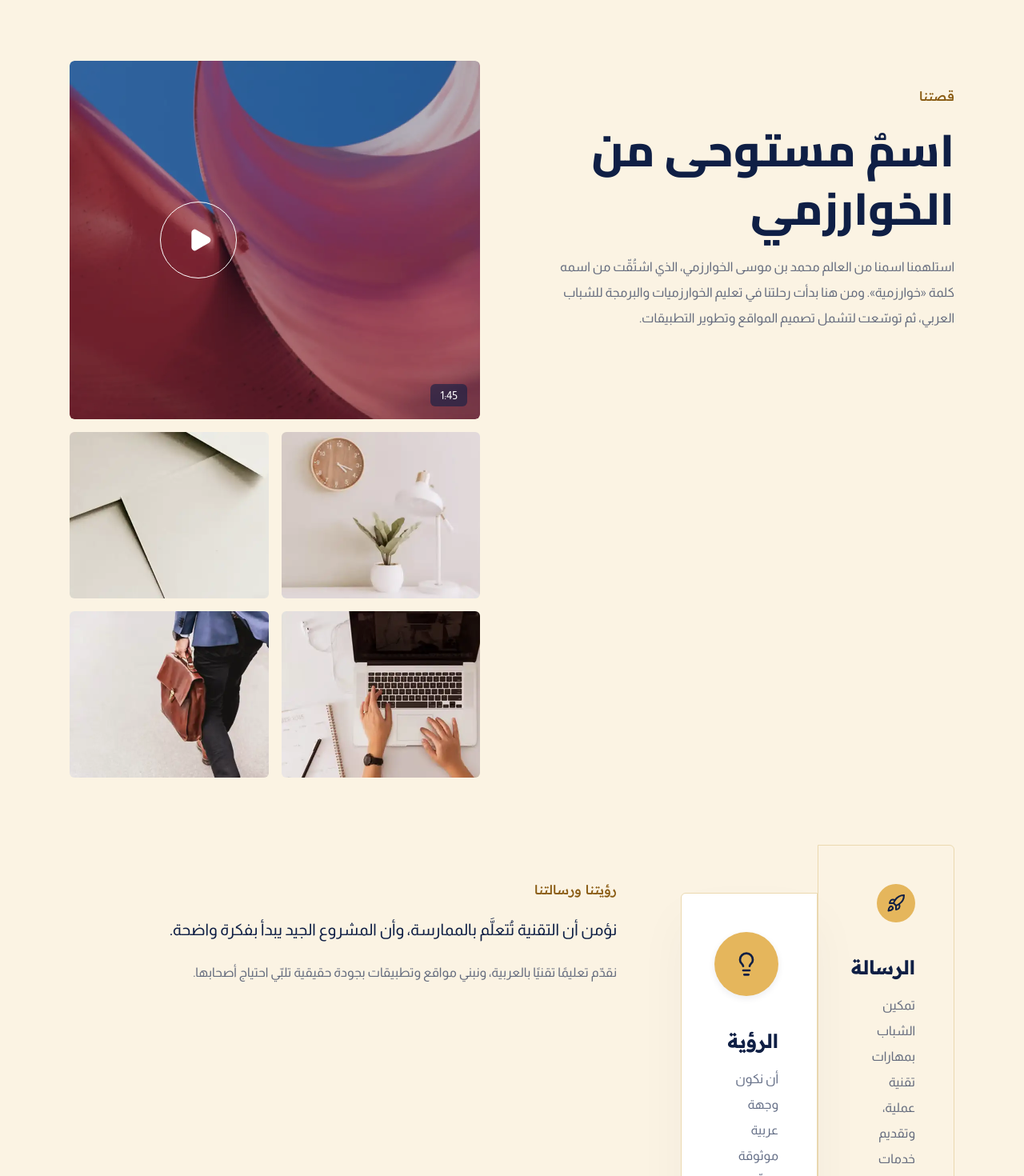
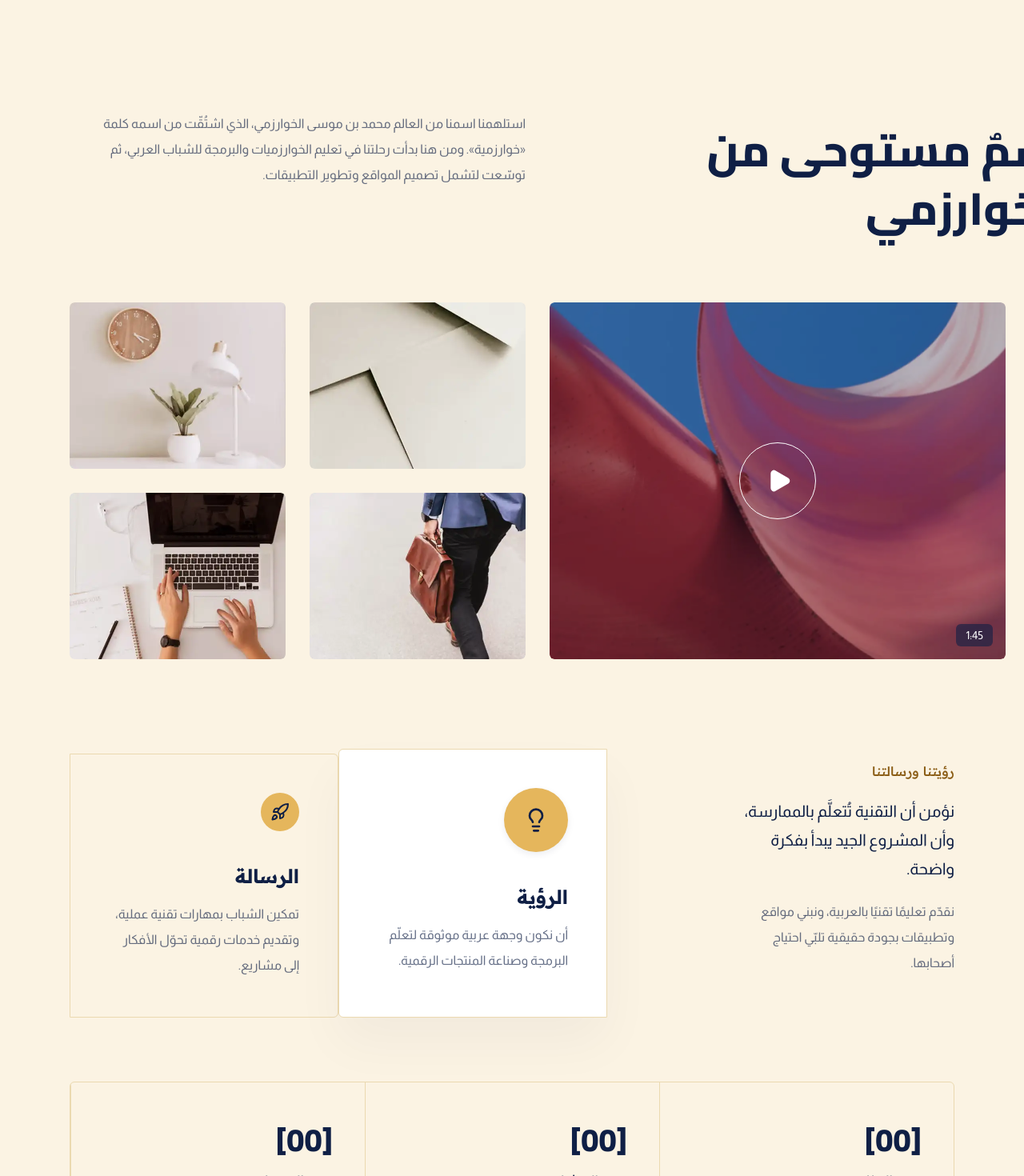
Before and after one commit to Khawarizm-Academy/khawarizm, a React (Vite) app in the folder frontend/: page /about in a window 1280 px wide. Shown: the part 420-1890 px from the top of the page at 80% size. Built offline with nearby package versions, Linux system fonts and the light colour scheme.

Commit message:
Align About story and vision sections

```diff
--- a/frontend/src/pages/about/sections/identity.tsx
+++ b/frontend/src/pages/about/sections/identity.tsx
@@ -10,19 +10,24 @@ const cards = [
   { title: "الرؤية", text: "أن نكون وجهة عربية موثوقة لتعلّم البرمجة وصناعة المنتجات الرقمية.", icon: Lightbulb, featured: true },
 ];
 
-export function AboutIdentity() {
+type AboutIdentityProps = {
+  staggerCards?: boolean;
+  staggerStats?: boolean;
+};
+
+export function AboutIdentity({ staggerCards = false, staggerStats = false }: AboutIdentityProps) {
   return (
     <section className="bg-background pb-24">
       <Container>
-        <div className="grid items-start gap-12 md:grid-cols-[1fr_2fr] md:gap-20">
-          <div className="order-first flex flex-col gap-5 md:order-last md:pt-4">
+        <div dir="ltr" className="grid items-start gap-12 md:grid-cols-[336px_336px_1fr] md:gap-20">
+          <div dir="rtl" className="order-first flex flex-col gap-5 md:order-last md:pt-4">
             <p className="font-heading text-base font-medium text-brand-ink">رؤيتنا ورسالتنا</p>
             <p className="text-xl leading-9 text-foreground">نؤمن أن التقنية تُتعلَّم بالممارسة، وأن المشروع الجيد يبدأ بفكرة واضحة.</p>
             <p className="text-base leading-8 text-muted">نقدّم تعليمًا تقنيًا بالعربية، ونبني مواقع وتطبيقات بجودة حقيقية تلبّي احتياج أصحابها.</p>
           </div>
-          <motion.div variants={staggerContainer} initial="hidden" whileInView="visible" viewport={{ once: true, amount: 0.2 }} className="order-last grid gap-0 md:order-first md:grid-cols-2">
+          <motion.div dir="ltr" variants={staggerContainer} initial="hidden" whileInView="visible" viewport={{ once: true, amount: 0.2 }} className="order-last grid items-end gap-0 md:order-first md:col-span-2 md:grid-cols-[336px_336px]">
             {cards.map(({ title, text, icon: Icon, featured }, index) => (
-              <motion.article key={title} variants={fadeUpItem} className={cn("relative flex min-h-68 flex-col items-start border border-border p-8 md:p-12", index === 0 ? "rounded-r-md md:-top-7" : "rounded-l-md md:top-8", featured && "bg-surface shadow-[0_32px_64px_rgba(15,31,69,0.04)]")}>
+              <motion.article key={title} variants={fadeUpItem} dir="rtl" className={cn("relative flex flex-col items-start border border-border p-8 md:p-12", index === 0 ? "min-h-68 rounded-r-md" : "min-h-84 rounded-l-md", staggerCards && (index === 0 ? "md:-top-7" : "md:top-8"), featured && "bg-surface shadow-[0_32px_64px_rgba(15,31,69,0.04)]")}>
                 {featured && <span className="mb-10 flex size-20 items-center justify-center rounded-full bg-brand shadow-[0_3px_9px_rgba(15,31,69,0.08)]"><Icon className="size-8 text-navy" /></span>}
                 {!featured && <span className="mb-10 flex size-12 items-center justify-center rounded-full bg-brand"><Icon className="size-6 text-navy" /></span>}
                 <h3 className="font-heading text-2xl font-bold text-foreground">{title}</h3>
@@ -33,7 +38,7 @@ export function AboutIdentity() {
         </div>
         <motion.dl variants={staggerContainer} initial="hidden" whileInView="visible" viewport={{ once: true, amount: 0.3 }} className="mt-20 grid overflow-hidden rounded-md border border-border md:grid-cols-3">
           {ABOUT_STATS.map((stat, index) => (
-            <motion.div key={stat.label} variants={fadeUpItem} className={cn("relative flex flex-col-reverse gap-1.5 border-border px-8 py-10 md:px-10 md:py-11 md:border-l", index === 0 ? "md:-top-3" : index === 1 ? "md:top-6" : "md:-top-2")}>
+            <motion.div key={stat.label} variants={fadeUpItem} className={cn("relative flex flex-col-reverse gap-1.5 border-border px-8 py-10 md:px-10 md:py-11 md:border-l", staggerStats && (index === 0 ? "md:-top-3" : index === 1 ? "md:top-6" : "md:-top-2"))}>
               <dt className="text-xl leading-9 text-foreground">{stat.label}</dt>
               <dd dir="ltr" className="text-right font-display text-[40px] font-extrabold leading-14 text-foreground">{stat.value}</dd>
             </motion.div>
--- a/frontend/src/pages/about/sections/story.tsx
+++ b/frontend/src/pages/about/sections/story.tsx
@@ -3,31 +3,44 @@ import { Play } from "lucide-react";
 import { Container } from "@/components/layout";
 import { FadeIn } from "@/components/motion";
 
-export function AboutStory() {
+type AboutStoryProps = {
+  staggerGallery?: boolean;
+};
+
+export function AboutStory({ staggerGallery = false }: AboutStoryProps) {
   const [playing, setPlaying] = useState(false);
 
   return (
     <section className="bg-background pt-20 pb-20 md:pt-24 md:pb-28">
       <Container>
-        <div className="grid items-start gap-12 md:grid-cols-2 md:gap-20">
-          <FadeIn className="order-last flex flex-col items-start gap-5 md:order-first md:pt-8">
+        <div dir="ltr">
+          <FadeIn className="grid items-start gap-10 md:grid-cols-[570px_600px] md:gap-20">
+            <div dir="rtl" className="order-first flex flex-col items-start gap-5 md:order-last md:pt-8">
               <p className="font-heading text-base font-medium text-brand-ink">قصتنا</p>
               <h2 className="font-display text-4xl font-extrabold leading-[1.35] text-foreground md:text-[56px] md:leading-[1.3]">
                 اسمٌ مستوحى من الخوارزمي
               </h2>
-            <p className="max-w-142.5 text-base leading-8 text-muted">
+            </div>
+            <p dir="rtl" className="order-last max-w-142.5 self-center text-base leading-8 text-muted md:order-first">
               استلهمنا اسمنا من العالم محمد بن موسى الخوارزمي، الذي اشتُقّت من اسمه كلمة «خوارزمية». ومن هنا بدأت رحلتنا في تعليم الخوارزميات والبرمجة للشباب العربي، ثم توسّعت لتشمل تصميم المواقع وتطوير التطبيقات.
             </p>
           </FadeIn>
 
-          <FadeIn className="order-first grid grid-cols-2 gap-4 md:order-last" delay={0.1}>
-            <div className="col-span-2 overflow-hidden rounded-md">
+          <FadeIn className="mt-20" delay={0.1}>
+            <div className="grid gap-7.5 md:grid-cols-[270px_270px_570px] md:grid-rows-2">
+              <div className="order-first col-span-2 row-span-2 grid grid-cols-2 gap-7.5 md:order-none md:col-span-2 md:col-start-1 md:row-span-2">
+                <img src="/assets/41-3096.webp" alt="" className={`h-52 w-full rounded-md object-cover ${staggerGallery ? "md:translate-y-6" : ""}`} />
+                <img src="/assets/41-3100.webp" alt="" className={`h-52 w-full rounded-md object-cover ${staggerGallery ? "md:-translate-y-6" : ""}`} />
+                <img src="/assets/41-3104.webp" alt="" className={`h-52 w-full rounded-md object-cover ${staggerGallery ? "md:translate-y-6" : ""}`} />
+                <img src="/assets/41-3108.webp" alt="" className={`h-52 w-full rounded-md object-cover ${staggerGallery ? "md:-translate-y-6" : ""}`} />
+              </div>
+              <div className="order-last col-span-2 overflow-hidden rounded-md md:order-none md:col-start-3 md:row-span-2 md:col-span-1">
                 <button
                   type="button"
                   aria-label={playing ? "إيقاف الفيديو التعريفي" : "تشغيل الفيديو التعريفي"}
                   aria-pressed={playing}
                   onClick={() => setPlaying((value) => !value)}
-                className="group relative block h-72 w-full overflow-hidden rounded-md md:h-112"
+                  className="group relative block h-72 w-full overflow-hidden rounded-md md:h-full"
                 >
                   <img src="/assets/41-3085.webp" alt="" className="h-full w-full object-cover transition-transform duration-500 group-hover:scale-105" />
                   <span className="absolute inset-0 bg-navy/30" />
@@ -37,10 +50,7 @@ export function AboutStory() {
                   <span className="absolute bottom-4 right-4 rounded-md bg-navy/60 px-3 py-1 font-sans text-sm text-white">1:45</span>
                 </button>
               </div>
-            <img src="/assets/41-3096.webp" alt="" className="h-44 w-full rounded-md object-cover md:h-52" />
-            <img src="/assets/41-3100.webp" alt="" className="h-44 w-full rounded-md object-cover md:h-52" />
-            <img src="/assets/41-3104.webp" alt="" className="h-44 w-full rounded-md object-cover md:h-52" />
-            <img src="/assets/41-3108.webp" alt="" className="h-44 w-full rounded-md object-cover md:h-52" />
+            </div>
           </FadeIn>
         </div>
       </Container>
```
Lines whose indentation alone changed are shown as unchanged.
